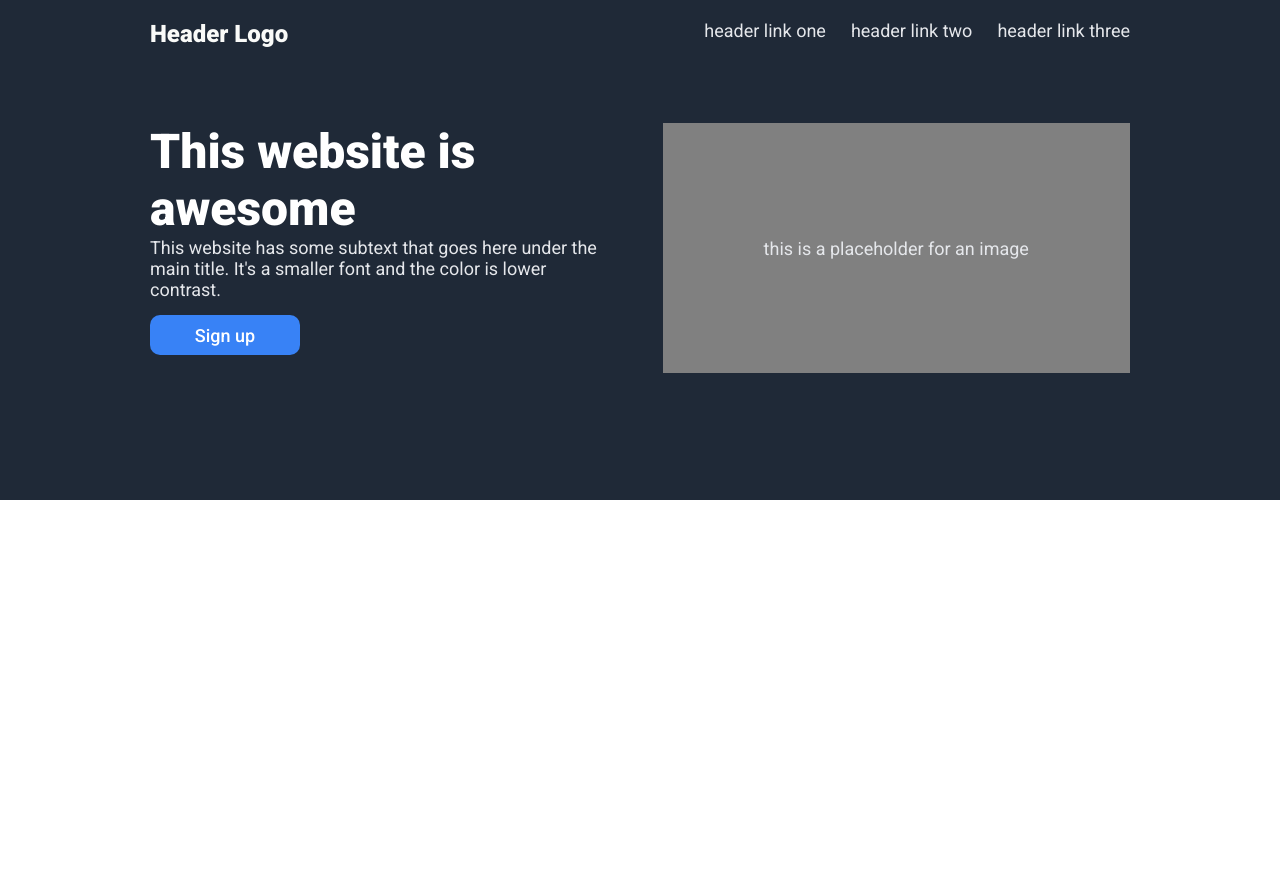
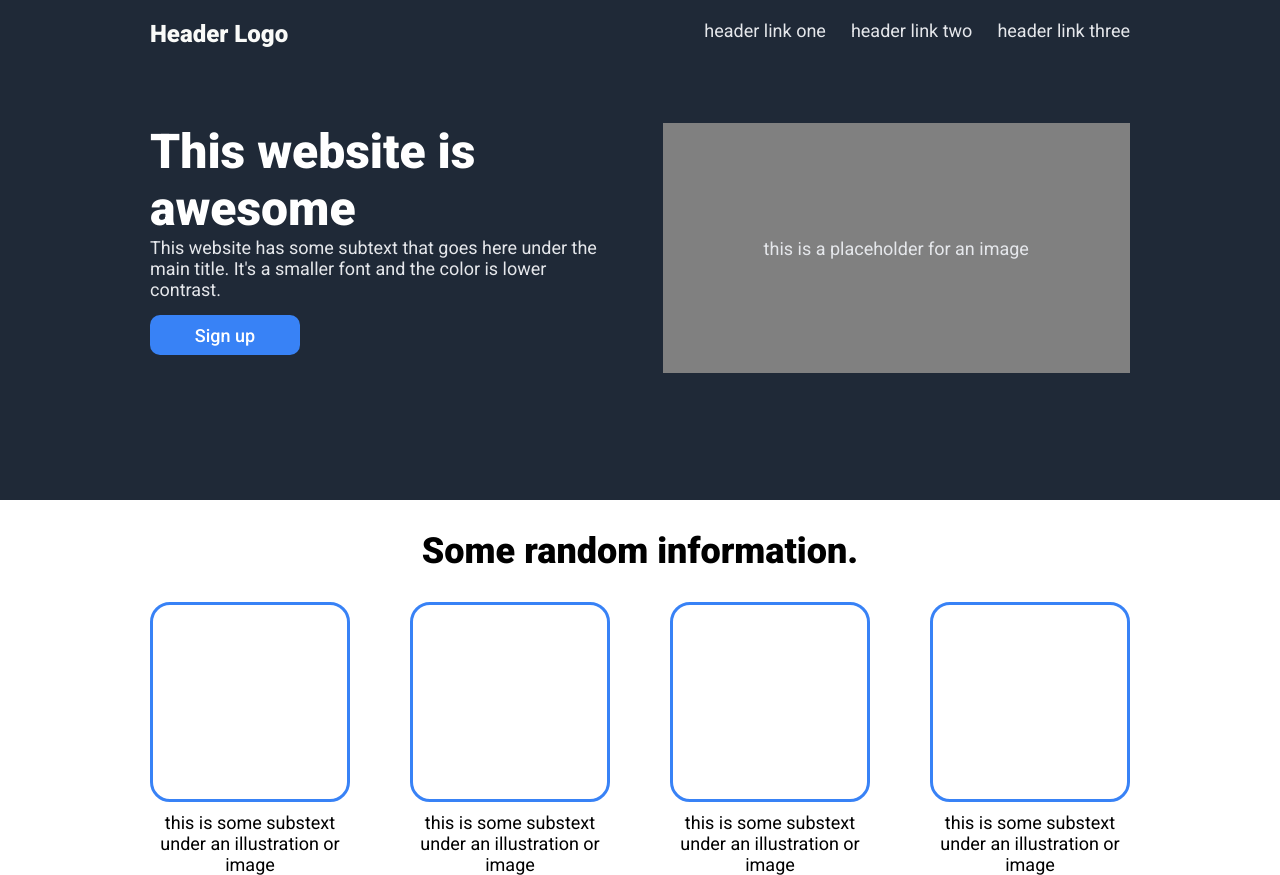
Before and after one commit to retop56/odin_landing-page, a plain HTML site: page index.html in a window 1280 px wide. Before the commit the page ends 800 px from the top, so only its background shows below. Drawn offline with Linux system fonts and the light colour scheme.

Commit message:
Add 'random information' section

```diff
--- a/index.html
+++ b/index.html
@@ -41,5 +41,27 @@
         </div>
       </div>
     </div>
+
+    <div class="middle-container">
+      <span>Some random information.</span>
+      <div class="boxes-container">
+        <div class="box-wrapper">
+          <div class="box"></div>
+          <p>this is some substext under an illustration or image</p>
+        </div>
+        <div class="box-wrapper">
+          <div class="box"></div>
+          <p>this is some substext under an illustration or image</p>
+        </div>
+        <div class="box-wrapper">
+          <div class="box"></div>
+          <p>this is some substext under an illustration or image</p>
+        </div>
+        <div class="box-wrapper">
+          <div class="box"></div>
+          <p>this is some substext under an illustration or image</p>
+        </div>
+      </div>
+    </div>
   </body>
 </html>
--- a/styles.css
+++ b/styles.css
@@ -85,3 +85,45 @@ button {
     font-size: 18px;
     font-weight: 500;
 }
+
+.middle-container > span {
+    font-size: 36px;
+    font-weight: 900;
+    align-self: center;
+}
+
+.middle-container {
+    display: flex;
+    justify-content: center;
+    padding: 30px 75px 0 75px;
+    flex-direction: column;
+}
+
+.boxes-container {
+    display: flex;
+    margin-top: 30px;
+    gap: 60px;
+    justify-content: center;
+    align-items: center;
+}
+
+.box {
+    width: 200px;
+    height: 200px;
+    border: 3px solid #3882F6;
+    border-radius: 20px;
+}
+
+.box-wrapper {
+    display: flex;
+    flex-direction: column;
+    justify-content: center;
+    align-items: center;
+    text-align: center;
+}
+
+.box-wrapper > p {
+    margin-top: 10px;
+    width: 200px;
+    font-size: 18px;
+}
```
